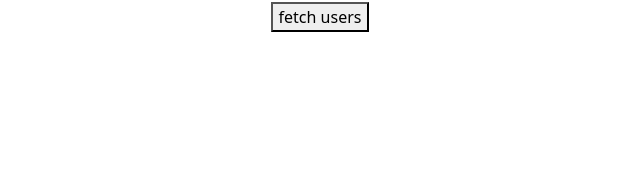
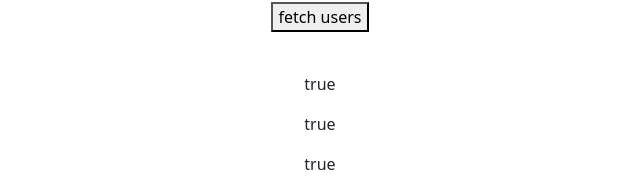
Before and after one commit to Qinchengqiang/veyor-wellness, a React (Create React App) app: page / in a window 1280 px wide. Shown: the part 723-912 px from the top of the page, without its empty margins (320-960 px from the left). Before the commit the page ends 800 px from the top, so only its background shows below. Built offline with nearby package versions, Linux system fonts and the light colour scheme.

Commit message:
add snippets

```diff
--- a/src/components/App.js
+++ b/src/components/App.js
@@ -4,6 +4,7 @@ import {doLogin} from '../actions/loginAction';
 import loadable from "@loadable/component";
 import {useEffect, useState} from "react";
 import {fetchUser} from '../actions/fetchList';
+import * as _s from '../utils/snippets/stringSnippets';
 
 const Form = loadable(() => import('./sampleForm'));
 const Filter = loadable(() => import('./filter'));
@@ -49,6 +50,12 @@ function App() {
             {/* with saga */}
             <button onClick={() => dispatch(fetchUser())}>fetch users</button>
             <p>{listData}</p>
+
+            <br/>
+            {_s.isIncludeCharacters('ab_08c', 'ac') ? <p>true</p> : <p>false</p>}
+            {_s.isIncludeSubString('abc', 'ab') ? <p>true</p> : <p>false</p>}
+            {_s.isOnlyDigital('123') ? <p>true</p> : <p>false</p>}
+
         </>
     );
 
--- /dev/null
+++ b/src/utils/snippets/stringSnippets.js
@@ -0,0 +1,85 @@
+
+// a string checked with resExp
+/**
+ * @param string        string     -- the string for being tested
+ * @param regExp        string     -- a string with only all characters for regExp
+ * @returns     boolean
+ */
+const testString = (string, regExp) => {
+    const regex = new RegExp(regExp);
+    return regex.test(string);
+}
+
+
+/**
+ *                              =============================
+ *                              'Is the string ...' checking
+ *                              =============================
+ *
+ * @fist_param string   string  -- the string needed to be test
+ *
+ * @second_param [option]   string
+ *
+ * @returns {boolean}
+ *
+ */
+// string includes Characters or subStr
+export const isIncludeCharacters = (string, characters) => testString(string, `[${characters}]`);
+export const isIncludeSubString = (string, subStr) => string.includes(subStr);
+
+// string is Letter or Digital
+export const isOnlyLetterDigital = (string) => testString(string, `^[0-9a-zA-Z]*$`);
+export const isOnlyLetter = (string) => testString(string, `^[a-zA-Z]*$`);
+export const isOnlyDigital = (string) => testString(string, `^[0-9]*$`);
+
+
+// string starts/ends with ...
+export const isStartWithLetter = (string) => testString(string, `^[a-zA-Z]`);
+export const isStartWithUpperLetter = (string) => testString(string, `^[A-Z]`);
+export const isStartWith = (string, start) => string.startsWith(start);
+export const isEndWith = (string, end) => string.endsWith(end);
+
+// string includes at least one SPECIAL Characters:  !@#$%^&*()-+
+// export const isIncludeSpecial = (string) => /[\\!@#\\$%^&\\*\\(\\)\-\\+]/.test(string);
+
+
+/**
+ *                              =============================
+ *                                  string manipulation
+ *                              =============================
+ *
+ * @fist_param string   string      -- the origin string
+ *
+ * @second_param [option]   string/integer      -- integer is index
+ *
+ * @returns result  string/list
+ *
+ */
+// string to letter list
+// return []
+export const transformStringToList = (string) => string.split('');
+export const transformStringToListBy = (string, splitChar) => string.split(splitChar);    // splitChar is a string
+
+// erase space
+export const eraseSpaceStartEnd = (string) => string.trim();
+export const eraseSpace = (string) => string.replace(' ', '');
+
+// get a character by index
+export const getCharByIndex = (string, index) => string[index];
+
+// get index of a character in a string
+export const getIndex = (string, char) => string.indexOf(char);     // return -1 if not find this char
+
+// get substring
+export const getSubstringByIndex = (string, beginIndex, endIndex=null) => {
+    if (endIndex) return string.slice(beginIndex);
+    return string.slice(beginIndex, endIndex);
+}
+
+// replace a specific substring
+export const replaceSubstring = (string, oldSub, newSub) => string.replace(oldSub, newSub);
+export const replaceSubstringByRegExp = (string, regExp, newSub) => string.replace(regExp, newSub);
+
+// concat strings
+export const concatTwoString = (str1, str2) => str1.concat(str2);
+export const concatRepeatWithNum = (string, num) => string.repeat(num);
```
Also changed, not shown: src/utils/snippets/checkSnippets.js (renamed from src/utils/checkSnippets.js).
